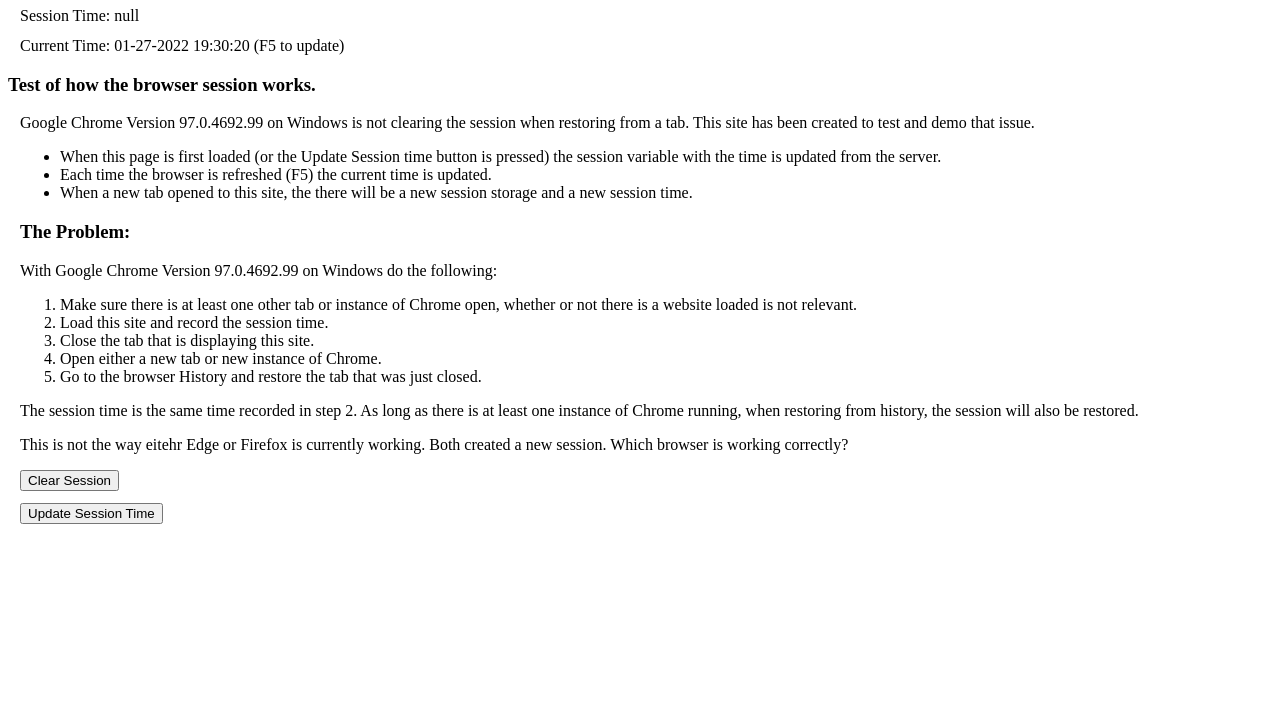
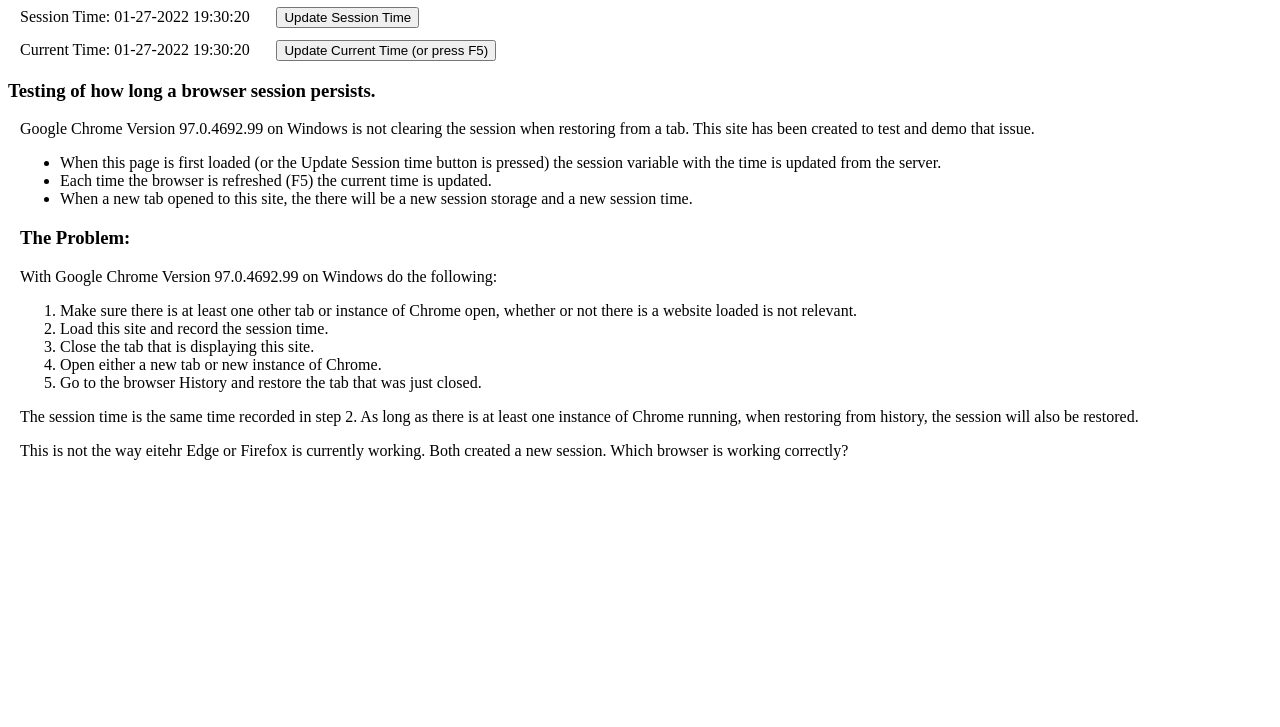
Before and after one commit to ehcarleton/session-life-test, a website: page views/index.html in a window 1280 px wide. Shown: the part 73-800 px from the top of the page. Drawn offline with nearby package versions, Linux system fonts and the light colour scheme.

Commit message:
cleaned up the code even further, improved the wording

```diff
--- a/views/index.html
+++ b/views/index.html
@@ -2,11 +2,10 @@
 <html lang="en">
 <head>
     <meta charset="UTF-8">
-    <title>Session Life Test</title>
+    <title>Session Persists Test</title>
     <style>
-        div {
-            margin: .75em;
-        }
+        div { margin: .75em; }
+        input { margin-left: 2em;}
     </style>
     <script src="//ajax.googleapis.com/ajax/libs/jquery/2.0.3/jquery.min.js"></script>
     <script>
@@ -21,40 +20,34 @@
                 return `${month}-${date}-${year} ${hours}:${minutes}:${seconds}`;
             };
 
-            const setTimesText = (sessionNow, currentNow) => {
-                $("#sessionTime").text(`Session Time: ${sessionNow}`);
-                $("#lastCall").text(`Current Time: ${currentNow}`);
-            };
+            const updateTimes = () => {
+                let now_token = formatDateTime(new Date());
+                let session_now_token = sessionStorage.getItem('now_token');
 
-            const updateSessionTime = () => {
-                let now_token = formatDateTime(new Date());
-                sessionStorage.setItem('now_token', JSON.stringify(now_token));
-                setTimesText(now_token, `${now_token}  (F5 to update)`);
+                if (session_now_token == null) {
+                    session_now_token = now_token;
+                    sessionStorage.setItem('now_token', session_now_token);
+                }
+                $("#sessionTime").text(`Session Time: ${session_now_token}`);
+                $("#lastCall").text(`Current Time: ${now_token}`);
             }
 
-            try {
-                let session_now_token = JSON.parse(sessionStorage.getItem('now_token'));
-                let now_token = formatDateTime(new Date());
-                setTimesText(session_now_token, `${now_token}  (F5 to update)`);
-            } catch (e) {
-                updateSessionTime();
-            }
-
-            $("#clearSession").click(function () {
+            $("#updateSession").click(function () {
                 sessionStorage.clear();
-                let now_token = formatDateTime(new Date());
-                setTimesText('session cleared', `${now_token}  (F5 to update)`);
+                location.reload();
             });
 
-            $("#updateSession").click(updateSessionTime);
+            $('#updateTime').click(updateTimes);
+
+            updateTimes();
         });
     </script>
 </head>
 <body>
-<h1>Session Life Test</h1>
-<div id="sessionTime">Session Time: (please enable Javascript not running>)</div>
-<div id="lastCall">Current Time: (please enable Javascript not running>)</div>
-<H3>Test of how the browser session works.</H3>
+<h1>Session Persists Test</h1>
+<div><span id="sessionTime">Session Time: (please enable Javascript not running>)</span><input id="updateSession" type="button" value="Update Session Time"></div>
+<div><span id="lastCall">Current Time: (please enable Javascript not running>)</span><input id="updateTime" type="button" value="Update Current Time (or press F5)"></div>
+<H3>Testing of how long a browser session persists.</H3>
 <div>
     <p>Google Chrome Version 97.0.4692.99 on Windows is not clearing the session when restoring from a tab. This site
         has been created to test and demo that issue.</p>
@@ -81,7 +74,5 @@
     <p>This is not the way eitehr Edge or Firefox is currently working. Both created a new session. Which browser is
         working correctly?</p>
 </div>
-<div><input id="clearSession" type="button" value="Clear Session"></div>
-<div><input id="updateSession" type="button" value="Update Session Time"></div>
 </body>
 </html>
```
